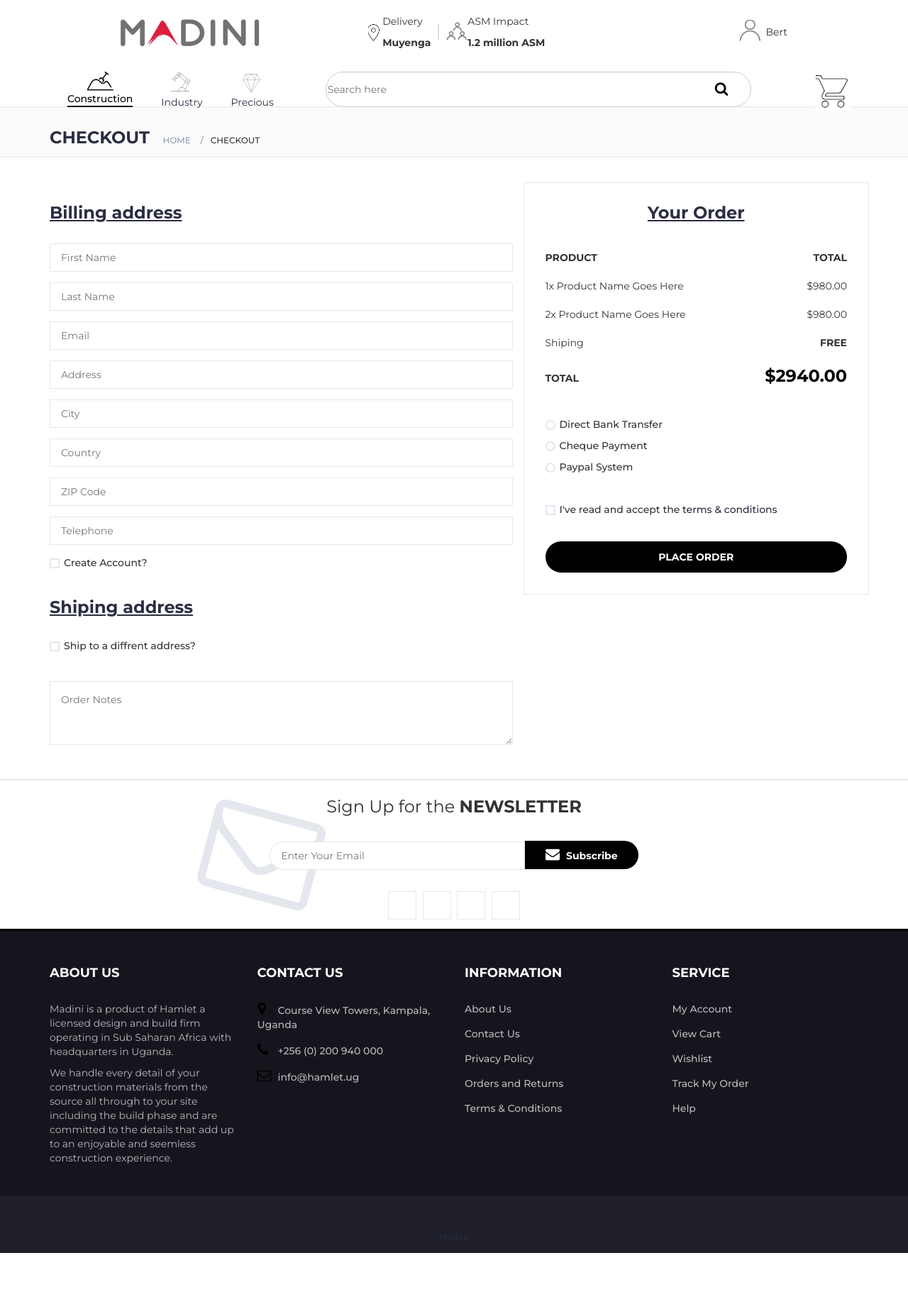
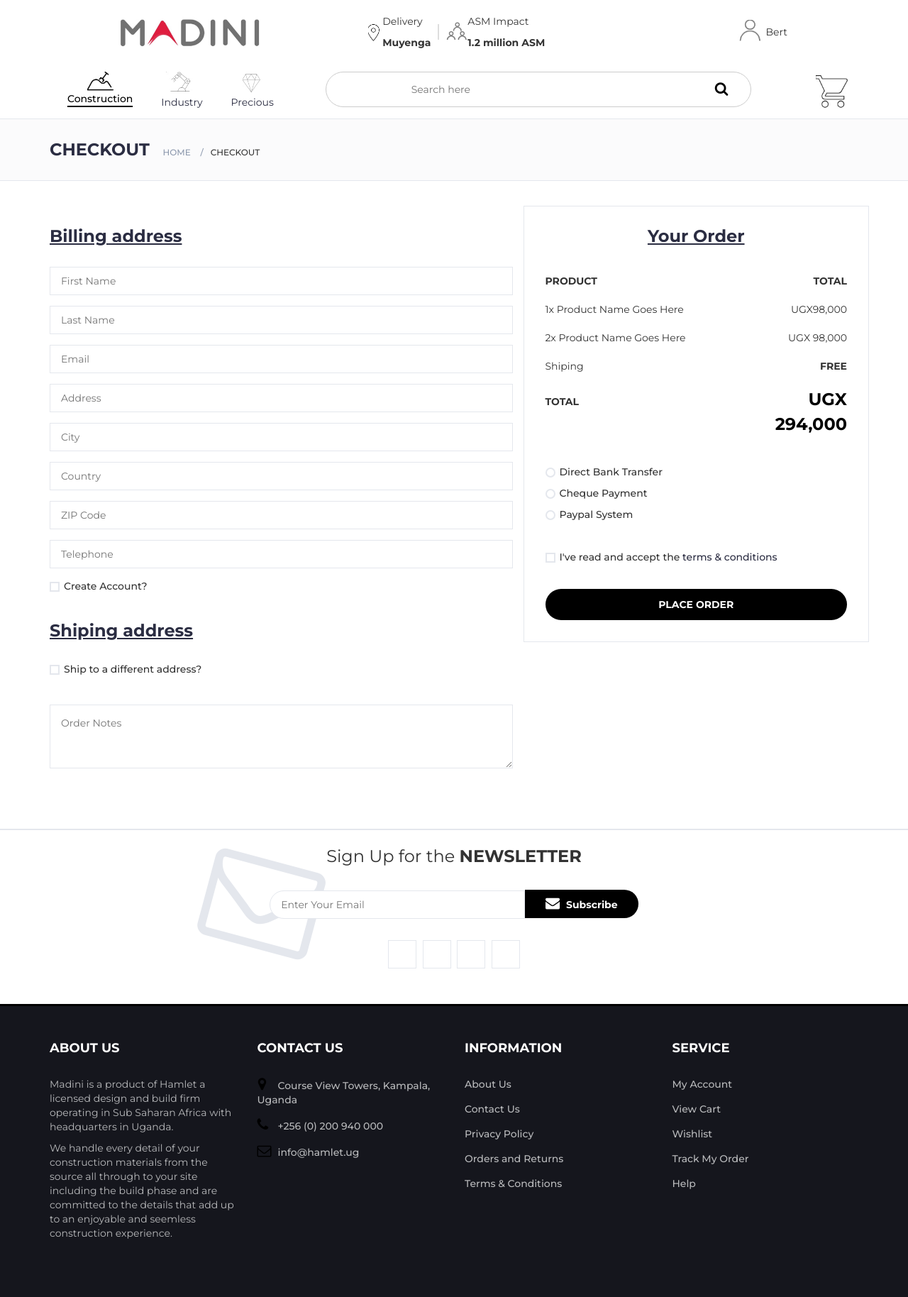
Before and after one commit to Katznicho/madiniWebsite, a PHP site: page /checkout.php in a window 1280 px wide. Shown: the whole page at 71% size. Before the commit the page ends 1766 px from the top, so only its background shows below. Run offline with PHP 8.4, Linux system fonts and the light colour scheme.

Commit message:
customized wording

```diff
--- a/checkout.php
+++ b/checkout.php
@@ -108,7 +108,7 @@
 										Create Account?
 									</label>
 									<div class="caption">
-										<p>Lorem ipsum dolor sit amet, consectetur adipisicing elit, sed do eiusmod tempor incididunt.</p>
+										<p>Create an account with Madini to get customized construction experience from our experts and authentic building materials.</p>
 										<input class="input" type="password" name="password" placeholder="Enter Your Password">
 									</div>
 								</div>
@@ -125,7 +125,7 @@
 								<input type="checkbox" id="shiping-address">
 								<label for="shiping-address">
 									<span></span>
-									Ship to a diffrent address?
+									Ship to a different address?
 								</label>
 								<div class="caption">
 									<div class="form-group">
@@ -177,11 +177,11 @@
 							<div class="order-products">
 								<div class="order-col">
 									<div>1x Product Name Goes Here</div>
-									<div>$980.00</div>
+									<div>UGX98,000</div>
 								</div>
 								<div class="order-col">
 									<div>2x Product Name Goes Here</div>
-									<div>$980.00</div>
+									<div>UGX 98,000</div>
 								</div>
 							</div>
 							<div class="order-col">
@@ -190,7 +190,7 @@
 							</div>
 							<div class="order-col">
 								<div><strong>TOTAL</strong></div>
-								<div><strong class="order-total">$2940.00</strong></div>
+								<div><strong class="order-total">UGX 294,000</strong></div>
 							</div>
 						</div>
 						<div class="payment-method">
@@ -201,7 +201,7 @@
 									Direct Bank Transfer
 								</label>
 								<div class="caption">
-									<p>Lorem ipsum dolor sit amet, consectetur adipisicing elit, sed do eiusmod tempor incididunt ut labore et dolore magna aliqua.</p>
+									<p>We accept payments from authroized partnering banks online</p>
 								</div>
 							</div>
 							<div class="input-radio">
@@ -211,7 +211,7 @@
 									Cheque Payment
 								</label>
 								<div class="caption">
-									<p>Lorem ipsum dolor sit amet, consectetur adipisicing elit, sed do eiusmod tempor incididunt ut labore et dolore magna aliqua.</p>
+									<p>We accept cheques from banks in Uganda and abroad</p>
 								</div>
 							</div>
 							<div class="input-radio">
@@ -221,7 +221,7 @@
 									Paypal System
 								</label>
 								<div class="caption">
-									<p>Lorem ipsum dolor sit amet, consectetur adipisicing elit, sed do eiusmod tempor incididunt ut labore et dolore magna aliqua.</p>
+									<p>Pay us using paypal online aggregation</p>
 								</div>
 							</div>
 						</div>
--- a/css/style.css
+++ b/css/style.css
@@ -294,7 +294,7 @@ textarea.input {
 
 .section {
   padding-top: 20px;
-  padding-bottom: 30px;
+  padding-bottom: 50px;
   margin: 0;
   padding-left: 0;
   padding-right: 0;
@@ -937,11 +937,11 @@ textarea.input {
 
 .product .product-body .product-name {
   /* text-transform: uppercase; */
-  font-size: 20px;
+  font-size: 15px;
 }
 
 .product .product-body .product-name>a {
-  font-weight: 700;
+  font-weight: 200;
 }
 
 .product .product-body .product-name>a:hover, .product .product-body .product-name>a:focus {
--- a/footer.php
+++ b/footer.php
@@ -67,11 +67,11 @@
 			<!-- /top footer -->
 
 			<!-- bottom footer -->
-			<div id="bottom-footer" class="section">
-				<div class="container">
+			<!-- <div id="bottom-footer" class="section">
+				<div class="container"> -->
 					<!-- row -->
-					<div class="row">
-						<div class="col-md-12 text-center">
+					<!-- <div class="row">
+						<div class="col-md-12 text-center"> -->
 							<!-- <ul class="footer-payments">
 								<li><a href="#"><i class="fa fa-cc-visa"></i></a></li>
 								<li><a href="#"><i class="fa fa-credit-card"></i></a></li>
@@ -80,15 +80,15 @@
 								<li><a href="#"><i class="fa fa-cc-discover"></i></a></li>
 								<li><a href="#"><i class="fa fa-cc-amex"></i></a></li>
 							</ul> -->
-							<span class="copyright">
+							<!-- <span class="copyright">
 								 <a target="_blank" href="https://madinigroup.com">Madini</a>
 							</span>
 						</div>
-					</div>
+					</div> -->
 						<!-- /row -->
-				</div>
+				<!-- </div> -->
 				<!-- /container -->
-			</div>
+			<!-- </div> -->
 			<!-- /bottom footer -->
 		</footer>
 		<!-- /FOOTER -->
--- a/header.php
+++ b/header.php
@@ -149,7 +149,7 @@
 }
 
 .container {
-    margin-bottom: -16.5px;
+    /* margin-bottom: -16.5px; */
 }
 
 .header-search {
@@ -169,6 +169,8 @@
     border: 1px solid #ccc;
     border-radius: 30px;
     margin-left: 8%;
+    padding-left: 20%;
+
     /* Add curved corners */
     /* height: 2rem; */
     /* Set input height */
```
Also changed, not shown: product.php (+25 -28 lines).
